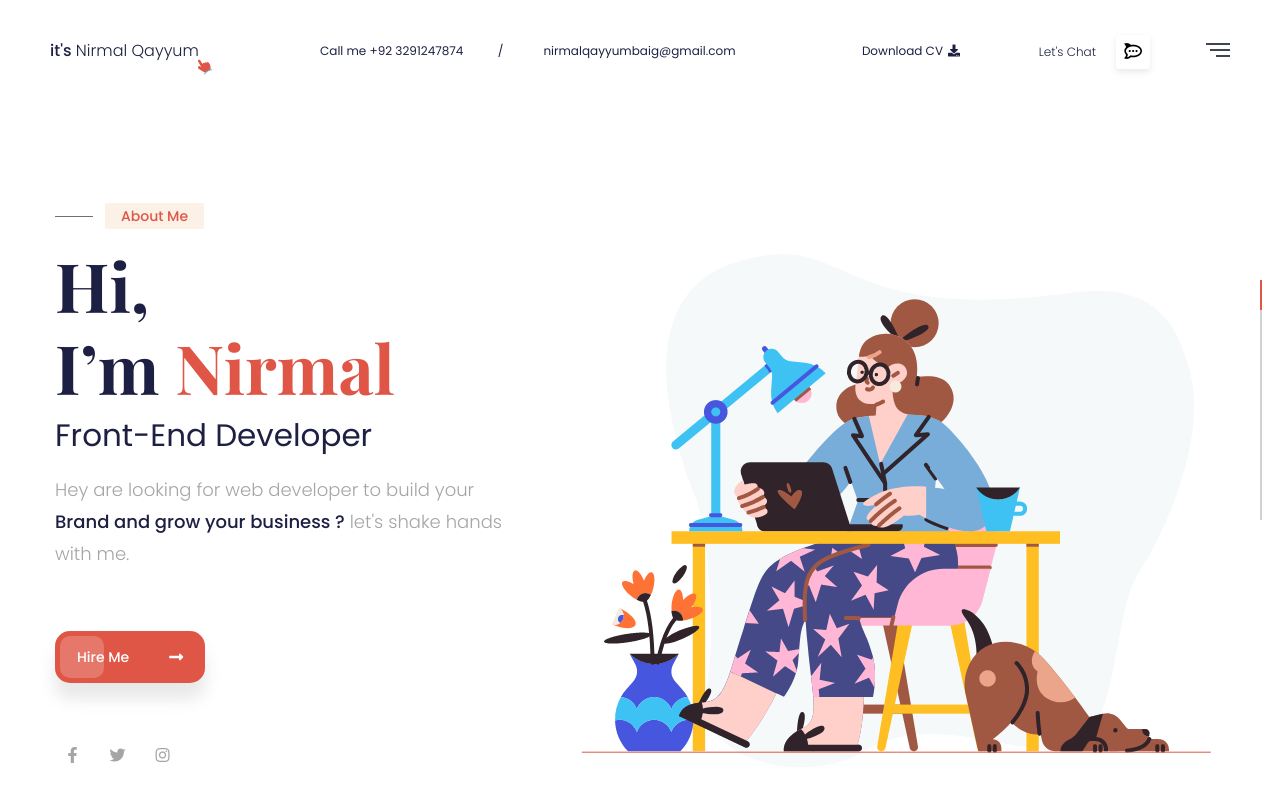
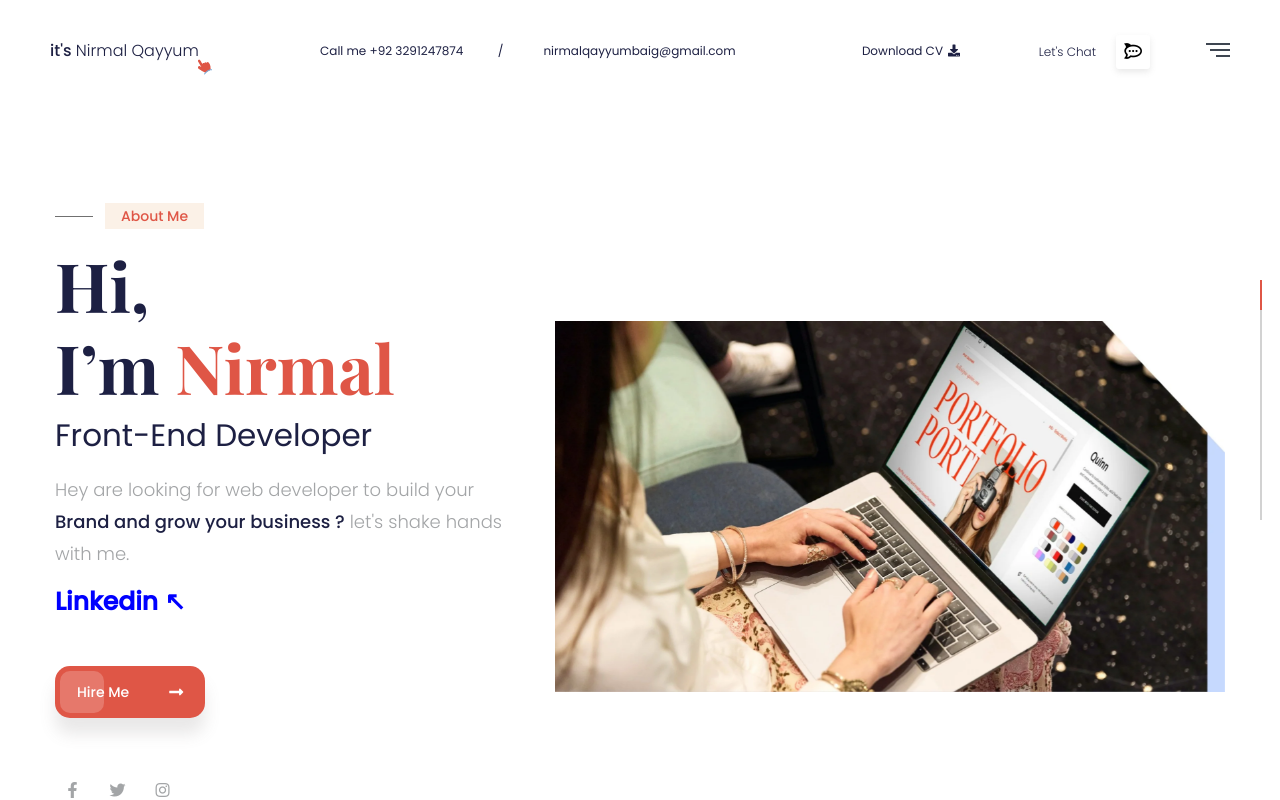
Before and after one commit to nirmal2715/nirmal-updated-portfolio, a plain HTML site: page index.html in a window 1280 px wide. Drawn offline with nearby package versions, Linux system fonts and the light colour scheme.

Commit message:
Link-updated

```diff
--- a/assets/css/style.css
+++ b/assets/css/style.css
@@ -38,6 +38,8 @@
     outline: none;
     -webkit-box-shadow: none;
     box-shadow: none;
+    /* background-color: #1D2043; */
+
 }
 
 :root {
--- a/index.html
+++ b/index.html
@@ -109,6 +109,8 @@
                                         <p class="animate-element delay8 fadeInUp">Hey are looking for web developer to
                                             build your <b>Brand and grow your business ?</b> let's shake hands with me.
                                         </p>
+                                        <div class="badge-base LI-profile-badge" data-locale="en_US" data-size="medium" data-theme="dark" data-type="VERTICAL" data-vanity="nirmal-baig-front-end-developer" data-version="v1"><a class="badge-base__link LI-simple-link" style="color: blue; font-size: 25px; font-weight: bold;" href="https://pk.linkedin.com/in/nirmal-baig-front-end-developer?trk=profile-badge">Linkedin ↖</a></div>
+
                                         <a href="#Contact"
                                             class="theme-btn mt-45 rmt-25 animate-element delay9 fadeInUp">hire me <i
                                                 class="fas fa-long-arrow-alt-right"></i></a>
@@ -123,7 +125,7 @@
                                     <div class="about-image pt-100 rpt-50 text-lg-right">
                                         <div class="about-inner-images">
                                             <img class="animate-element delay7 fadeInUp"
-                                                src="assets/images/about/about.png" alt="About">
+                                                src="./assets/images/about/Best-Portfolio-Website-Builders.webp" alt="About">
                                             <img class="shape-one animate-element delay10 bounceIn"
                                                 src="assets/images/about/shape-one.png" alt="Shape">
                                             <img class="shape-two animate-element delay11 bounceIn"
```
Also changed, not shown: assets/images/about/dvlpr-front-end-portfolio-example.jpeg (added).
